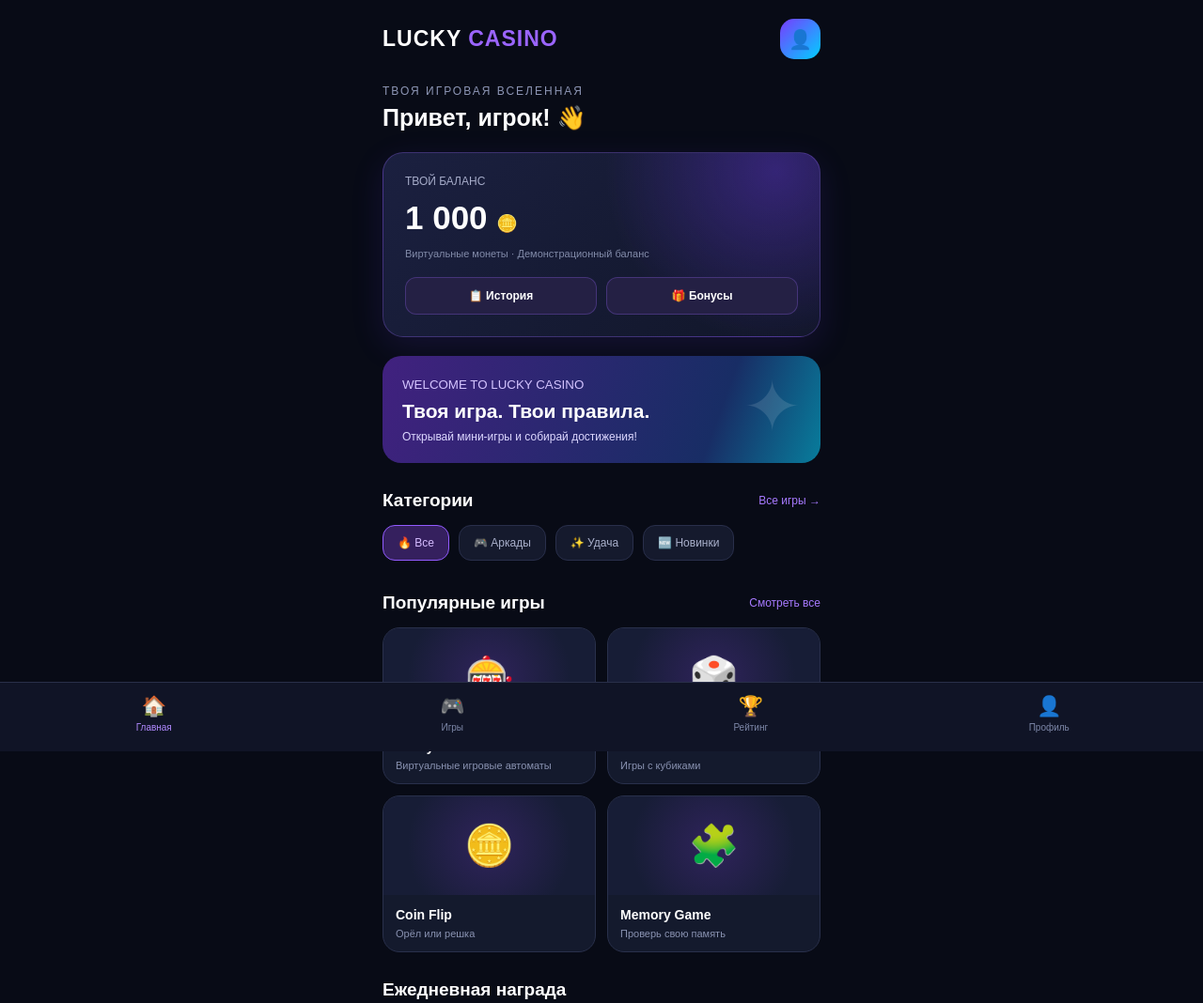
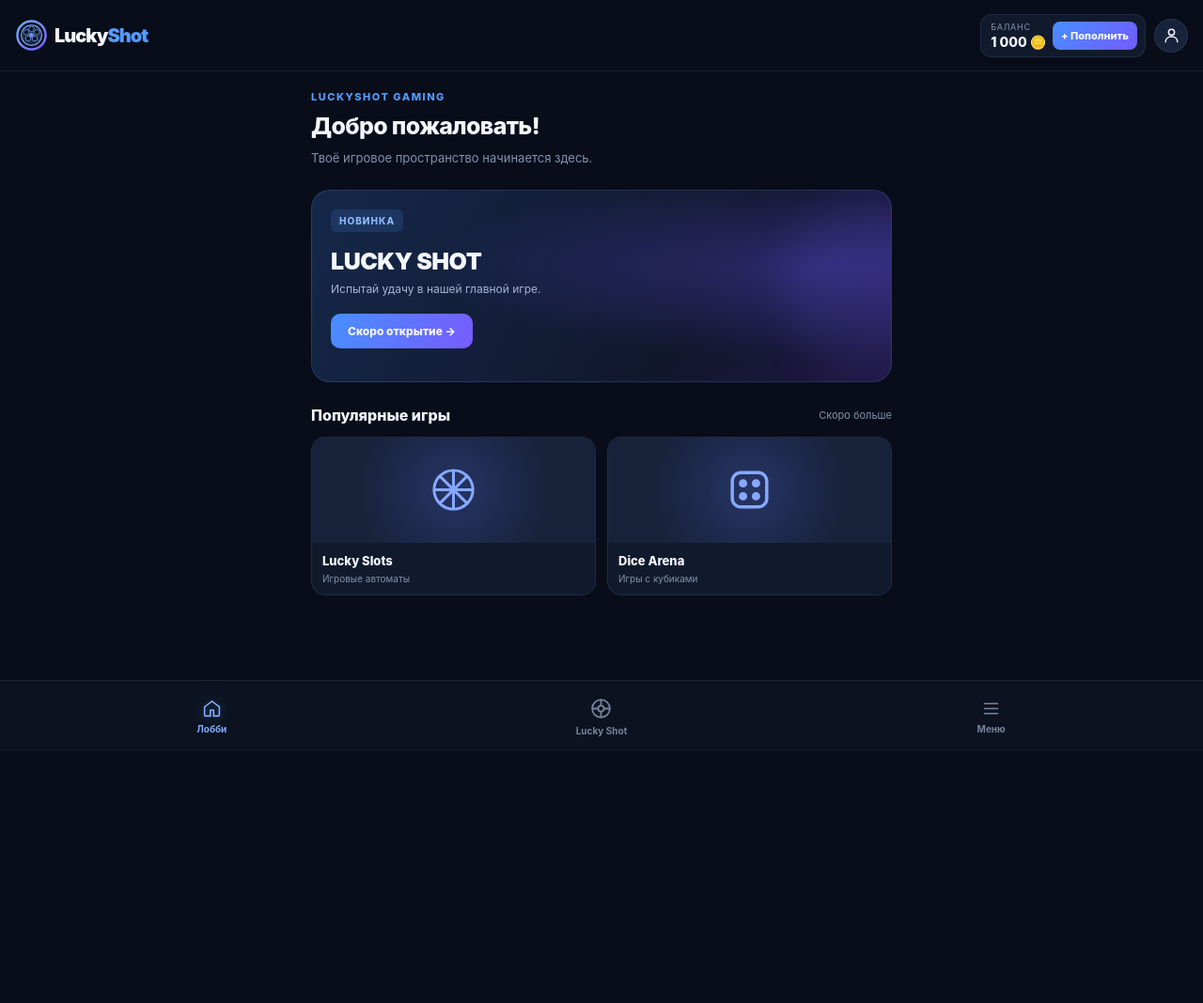
Before and after one commit to istominaleksandr511-coder/lucky-casino, a plain HTML site: page index.html in a window 1280 px wide. Shown: the top 1068 px of the page at 94% size. After the commit the page ends 800 px from the top, so only its background shows below. Drawn offline with Linux system fonts and the light colour scheme.

Commit message:
NEW index.html

```diff
--- a/index.html
+++ b/index.html
@@ -3,245 +3,583 @@
 <html lang="ru">
 <head>
 <meta charset="UTF-8">
-<meta name="viewport" content="width=device-width, initial-scale=1.0">
-<meta name="theme-color" content="#080b16">
-<title>Lucky Casino</title>
+<meta name="viewport" content="width=device-width, initial-scale=1.0, maximum-scale=1.0, user-scalable=no">
+<meta name="theme-color" content="#090D19">
+<title>LuckyShot</title>
+
 <script src="https://telegram.org/js/telegram-web-app.js"></script>
 
 <style>
-*{box-sizing:border-box;margin:0;padding:0}
-body{
-  background:#080b16;color:#fff;
-  font-family:Arial,sans-serif;
-  min-height:100vh;padding-bottom:100px;
+:root {
+    --bg: #090D19;
+    --panel: #111A2D;
+    --panel2: #17233B;
+    --blue: #559BFF;
+    --purple: #8568FF;
+    --text: #F5F7FF;
+    --muted: #8491AC;
+    --border: rgba(135,160,210,.13);
 }
-.app{max-width:500px;margin:auto;padding:20px 17px}
-.header{display:flex;justify-content:space-between;align-items:center;margin-bottom:27px}
-.logo{font-size:23px;font-weight:900;letter-spacing:1px}
-.logo span{color:#9b65ff}
-.profile{
-  width:43px;height:43px;border-radius:15px;
-  display:grid;place-items:center;
-  background:linear-gradient(135deg,#783cff,#00cfff);
-  font-size:20px;
+
+* {
+    box-sizing: border-box;
+    margin: 0;
+    padding: 0;
+    -webkit-tap-highlight-color: transparent;
 }
-.welcome{font-size:12px;color:#8d96b5;letter-spacing:2px}
-h1{font-size:25px;margin-top:7px}
-.balance-card{
-  margin-top:22px;padding:23px;
-  border-radius:22px;
-  background:radial-gradient(circle at 90% 10%,#753bff55,transparent 40%),
-  linear-gradient(135deg,#1b2040,#111629);
-  border:1px solid #7653c966;
-  box-shadow:0 10px 35px #713dff20;
+
+body {
+    background: var(--bg);
+    color: var(--text);
+    font-family: Inter, -apple-system, BlinkMacSystemFont,
+                 "Segoe UI", sans-serif;
+    min-height: 100vh;
+    padding-bottom: 100px;
 }
-.balance-title{font-size:12px;color:#a6acc9}
-.balance-number{font-size:35px;font-weight:900;margin:12px 0}
-.balance-number span{font-size:18px;color:#a878ff}
-.balance-note{font-size:11px;color:#828ba9}
-.actions{display:flex;gap:10px;margin-top:19px}
-.action{
-  flex:1;padding:12px;border:1px solid #7653c966;
-  border-radius:12px;background:#242044;color:white;
-  font-weight:bold;font-size:12px;
+
+button {
+    font: inherit;
+    border: none;
+    cursor: pointer;
+    color: inherit;
 }
-.banner{
-  margin-top:20px;padding:21px;
-  border-radius:20px;
-  background:linear-gradient(110deg,#41217f,#182d65 75%,#087d9c);
-  position:relative;overflow:hidden;
+
+/* HEADER */
+
+.header {
+    height: 76px;
+    padding: 0 16px;
+    display: flex;
+    align-items: center;
+    justify-content: space-between;
+    gap: 10px;
+    border-bottom: 1px solid var(--border);
+    background: rgba(9,13,25,.96);
+    position: sticky;
+    top: 0;
+    z-index: 10;
 }
-.banner:after{
-  content:"✦";position:absolute;right:20px;top:10px;
-  font-size:75px;color:#ffffff20;
+
+.brand {
+    display: flex;
+    align-items: center;
+    gap: 7px;
+    min-width: 0;
 }
-.banner small{color:#d4c4ff}
-.banner h2{font-size:21px;margin:8px 0}
-.banner p{font-size:12px;color:#ddd8ff}
-.section{margin-top:29px}
-.section-head{display:flex;justify-content:space-between;align-items:center;margin-bottom:15px}
-.section-head h2{font-size:19px}
-.section-head span{font-size:12px;color:#a77aff}
-.categories{display:flex;gap:10px;overflow-x:auto;padding-bottom:5px}
-.category{
-  white-space:nowrap;border:1px solid #292f4b;
-  background:#151a2d;color:#aab1cc;
-  padding:11px 15px;border-radius:13px;font-size:12px;
+
+.logo {
+    width: 35px;
+    height: 35px;
+    flex-shrink: 0;
 }
-.category.active{background:#35205e;color:#d6bdff;border-color:#925bff}
-.games{display:grid;grid-template-columns:1fr 1fr;gap:12px}
-.game{
-  background:#141a2d;border:1px solid #29304b;
-  border-radius:18px;overflow:hidden;
+
+.brand-name {
+    font-size: 20px;
+    font-weight: 900;
+    letter-spacing: -1px;
+    white-space: nowrap;
 }
-.game-art{
-  height:105px;display:grid;place-items:center;
-  font-size:43px;
-  background:radial-gradient(circle,#6636b955,#171d36 70%);
+
+.brand-name span {
+    color: var(--blue);
 }
-.game-info{padding:13px}
-.game-info h3{font-size:14px}
-.game-info p{font-size:11px;color:#8992b1;margin-top:6px}
-.bonus{
-  display:flex;align-items:center;gap:15px;
-  padding:17px;background:#171b30;
-  border:1px solid #343052;border-radius:17px;
+
+.header-right {
+    display: flex;
+    align-items: center;
+    gap: 9px;
 }
-.bonus-icon{font-size:32px}
-.bonus-text{flex:1}
-.bonus-text b{font-size:13px}
-.bonus-text p{font-size:11px;color:#8992b1;margin-top:5px}
-.bonus button{
-  border:0;border-radius:10px;padding:10px 12px;
-  background:#743fff;color:white;font-weight:bold;
+
+.wallet {
+    display: flex;
+    align-items: center;
+    gap: 7px;
+    background: var(--panel);
+    border: 1px solid var(--border);
+    border-radius: 12px;
+    padding: 7px 8px 7px 10px;
 }
-.bottom{
-  position:fixed;bottom:0;left:0;width:100%;
-  background:#101426;border-top:1px solid #292f49;
-  display:flex;justify-content:space-around;
-  padding:13px 5px 20px;z-index:5;
+
+.wallet-info {
+    display: flex;
+    flex-direction: column;
+    gap: 2px;
 }
-.nav{
-  border:0;background:none;color:#7e88a9;
-  font-size:10px;min-width:55px;
+
+.wallet-label {
+    font-size: 9px;
+    color: var(--muted);
+    letter-spacing: .7px;
 }
-.nav span{display:block;font-size:21px;margin-bottom:5px}
-.nav.active{color:#b18aff}
-.toast{
-  position:fixed;bottom:90px;left:50%;
-  transform:translateX(-50%);
-  background:#292044;border:1px solid #895bff;
-  border-radius:12px;padding:12px 17px;
-  font-size:12px;display:none;z-index:10;
+
+.wallet-value {
+    font-size: 14px;
+    font-weight: 800;
+    white-space: nowrap;
+}
+
+.add-button {
+    background: linear-gradient(135deg, #478FFF, #745AFF);
+    border-radius: 8px;
+    padding: 8px 9px;
+    font-size: 11px;
+    font-weight: 800;
+    white-space: nowrap;
+}
+
+.profile-button {
+    width: 36px;
+    height: 36px;
+    border-radius: 50%;
+    display: flex;
+    align-items: center;
+    justify-content: center;
+    background: var(--panel2);
+    border: 1px solid var(--border);
+    flex-shrink: 0;
+}
+
+.profile-button svg {
+    width: 19px;
+    height: 19px;
+}
+
+/* MAIN */
+
+.main {
+    max-width: 650px;
+    margin: 0 auto;
+    padding: 20px 16px;
+}
+
+.welcome {
+    margin-bottom: 23px;
+}
+
+.welcome-label {
+    font-size: 11px;
+    color: var(--blue);
+    font-weight: 800;
+    letter-spacing: 1.5px;
+    margin-bottom: 9px;
+}
+
+.welcome h1 {
+    font-size: 25px;
+    line-height: 1.2;
+    font-weight: 850;
+    letter-spacing: -.7px;
+}
+
+.welcome p {
+    font-size: 13px;
+    line-height: 1.6;
+    color: var(--muted);
+    margin-top: 9px;
+}
+
+/* FEATURE */
+
+.feature {
+    position: relative;
+    overflow: hidden;
+    min-height: 205px;
+    border-radius: 20px;
+    padding: 20px;
+    background:
+        radial-gradient(ellipse at 90% 40%,
+        rgba(111,83,255,.30), transparent 55%),
+        linear-gradient(120deg, #152849, #11172D 65%, #201642);
+    border: 1px solid rgba(110,145,255,.2);
+    margin-bottom: 25px;
+}
+
+.feature::after {
+    content: "";
+    position: absolute;
+    width: 190px;
+    height: 190px;
+    right: -75px;
+    top: 10px;
+    border-radius: 50%;
+    background: rgba(95,110,255,.10);
+    filter: blur(20px);
+}
+
+.feature-content {
+    position: relative;
+    z-index: 2;
+}
+
+.feature-tag {
+    display: inline-block;
+    padding: 6px 9px;
+    border-radius: 6px;
+    background: rgba(80,145,255,.15);
+    color: #8CB9FF;
+    font-size: 10px;
+    font-weight: 800;
+    letter-spacing: 1px;
+}
+
+.feature h2 {
+    font-size: 25px;
+    font-weight: 900;
+    margin-top: 16px;
+    letter-spacing: -.5px;
+}
+
+.feature p {
+    color: #A6B5D1;
+    font-size: 12px;
+    margin-top: 7px;
+}
+
+.feature-button {
+    margin-top: 19px;
+    background: linear-gradient(110deg, #478FFF, #785BFF);
+    padding: 11px 18px;
+    border-radius: 10px;
+    font-size: 12px;
+    font-weight: 800;
+}
+
+/* SECTION */
+
+.section-title {
+    display: flex;
+    align-items: center;
+    justify-content: space-between;
+    margin-bottom: 13px;
+}
+
+.section-title h3 {
+    font-size: 16px;
+    font-weight: 800;
+}
+
+.section-title span {
+    font-size: 11px;
+    color: var(--muted);
+}
+
+/* GAME CARDS */
+
+.game-grid {
+    display: grid;
+    grid-template-columns: repeat(2, minmax(0, 1fr));
+    gap: 12px;
+}
+
+.game-card {
+    min-width: 0;
+    background: var(--panel);
+    border: 1px solid var(--border);
+    border-radius: 15px;
+    overflow: hidden;
+}
+
+.game-art {
+    height: 112px;
+    display: flex;
+    align-items: center;
+    justify-content: center;
+    background:
+        radial-gradient(circle at center,
+        rgba(93,117,255,.22), transparent 65%),
+        #17223A;
+}
+
+.game-art svg {
+    width: 55px;
+    height: 55px;
+    color: #86A9FF;
+}
+
+.game-info {
+    padding: 11px;
+}
+
+.game-info h4 {
+    font-size: 13px;
+    font-weight: 800;
+}
+
+.game-info p {
+    color: var(--muted);
+    font-size: 10px;
+    margin-top: 5px;
+}
+
+/* BOTTOM NAVIGATION */
+
+.bottom-nav {
+    position: fixed;
+    bottom: 0;
+    left: 0;
+    right: 0;
+    height: 76px;
+    padding: 8px 18px calc(8px + env(safe-area-inset-bottom));
+    background: rgba(13,19,33,.97);
+    border-top: 1px solid var(--border);
+    display: grid;
+    grid-template-columns: repeat(3, 1fr);
+    z-index: 20;
+    backdrop-filter: blur(18px);
+}
+
+.nav-item {
+    display: flex;
+    flex-direction: column;
+    justify-content: center;
+    align-items: center;
+    gap: 5px;
+    background: transparent;
+    color: #77849E;
+    font-size: 10px;
+    font-weight: 650;
+}
+
+.nav-item svg {
+    width: 21px;
+    height: 21px;
+}
+
+.nav-item.active {
+    color: #83AFFF;
+}
+
+.nav-item.active svg {
+    filter: drop-shadow(0 0 7px rgba(80,145,255,.5));
+}
+
+.nav-item.center svg {
+    width: 25px;
+    height: 25px;
+}
+
+button:active {
+    transform: scale(.97);
+}
+
+/* SMALL SCREENS */
+
+@media (max-width: 360px) {
+    .header {
+        padding: 0 10px;
+        gap: 5px;
+    }
+
+    .brand-name {
+        font-size: 17px;
+    }
+
+    .logo {
+        width: 30px;
+        height: 30px;
+    }
+
+    .header-right {
+        gap: 6px;
+    }
+
+    .wallet {
+        padding: 6px;
+        gap: 5px;
+    }
+
+    .wallet-value {
+        font-size: 12px;
+    }
+
+    .add-button {
+        font-size: 10px;
+        padding: 7px;
+    }
+
+    .profile-button {
+        width: 32px;
+        height: 32px;
+    }
 }
 </style>
 </head>
 
 <body>
-<main class="app">
 
 <header class="header">
-  <div class="logo">LUCKY <span>CASINO</span></div>
-  <div class="profile">👤</div>
+
+    <div class="brand">
+        <!-- Фирменный барабан LuckyShot -->
+        <svg class="logo" viewBox="0 0 100 100" fill="none">
+            <defs>
+                <linearGradient id="metal" x1="0" y1="0" x2="1" y2="1">
+                    <stop stop-color="#72B5FF"/>
+                    <stop offset="1" stop-color="#795CFF"/>
+                </linearGradient>
+            </defs>
+            <circle cx="50" cy="50" r="43" stroke="url(#metal)" stroke-width="7"/>
+            <circle cx="50" cy="50" r="31" fill="#192943" stroke="#80A9FF" stroke-width="3"/>
+            <g fill="#0A1020" stroke="#83AFFF" stroke-width="2">
+                <circle cx="50" cy="31" r="8"/>
+                <circle cx="66" cy="41" r="8"/>
+                <circle cx="60" cy="60" r="8"/>
+                <circle cx="40" cy="60" r="8"/>
+                <circle cx="34" cy="41" r="8"/>
+            </g>
+            <circle cx="50" cy="50" r="7" fill="url(#metal)"/>
+        </svg>
+
+        <div class="brand-name">Lucky<span>Shot</span></div>
+    </div>
+
+    <div class="header-right">
+
+        <div class="wallet">
+            <div class="wallet-info">
+                <span class="wallet-label">БАЛАНС</span>
+                <span class="wallet-value">1 000 🪙</span>
+            </div>
+            <button class="add-button" onclick="showMessage('Пополнение скоро появится')">
+                + Пополнить
+            </button>
+        </div>
+
+        <button class="profile-button" onclick="showMessage('Профиль скоро появится')" aria-label="Профиль">
+            <svg viewBox="0 0 24 24" fill="none" stroke="currentColor"
+                 stroke-width="1.8" stroke-linecap="round">
+                <circle cx="12" cy="8" r="4"/>
+                <path d="M4 21c0-4.2 3.6-7 8-7s8 2.8 8 7"/>
+            </svg>
+        </button>
+
+    </div>
 </header>
 
-<div class="welcome">ТВОЯ ИГРОВАЯ ВСЕЛЕННАЯ</div>
-<h1 id="greeting">Привет, игрок! 👋</h1>
+<main class="main">
 
-<section class="balance-card">
-  <div class="balance-title">ТВОЙ БАЛАНС</div>
-  <div class="balance-number">1 000 <span>🪙</span></div>
-  <div class="balance-note">Виртуальные монеты · Демонстрационный баланс</div>
-  <div class="actions">
-    <button class="action" onclick="notify('История скоро появится')">📋 История</button>
-    <button class="action" onclick="notify('Бонусы скоро появятся')">🎁 Бонусы</button>
+    <section class="welcome">
+        <div class="welcome-label">LUCKYSHOT GAMING</div>
+        <h1>Добро пожаловать!</h1>
+        <p>Твоё игровое пространство начинается здесь.</p>
+    </section>
+
+    <section class="feature">
+        <div class="feature-content">
+            <span class="feature-tag">НОВИНКА</span>
+            <h2>LUCKY SHOT</h2>
+            <p>Испытай удачу в нашей главной игре.</p>
+            <button class="feature-button"
+                    onclick="showMessage('Lucky Shot скоро появится')">
+                Скоро открытие →
+            </button>
         </div>
     </section>
 
-<section class="banner">
-  <small>WELCOME TO LUCKY CASINO</small>
-  <h2>Твоя игра. Твои правила.</h2>
-  <p>Открывай мини-игры и собирай достижения!</p>
-</section>
+    <section>
+        <div class="section-title">
+            <h3>Популярные игры</h3>
+            <span>Скоро больше</span>
+        </div>
 
-<section class="section">
-  <div class="section-head">
-    <h2>Категории</h2>
-    <span>Все игры →</span>
+        <div class="game-grid">
+
+            <article class="game-card">
+                <div class="game-art">
+                    <svg viewBox="0 0 24 24" fill="none" stroke="currentColor"
+                         stroke-width="1.3">
+                        <circle cx="12" cy="12" r="9"/>
+                        <path d="M12 3v18M3 12h18M5.6 5.6l12.8 12.8M18.4 5.6L5.6 18.4"/>
+                    </svg>
                 </div>
-  <div class="categories">
-    <button class="category active" onclick="notify('Все игры')">🔥 Все</button>
-    <button class="category" onclick="notify('Аркады скоро появятся')">🎮 Аркады</button>
-    <button class="category" onclick="notify('Удача скоро появится')">✨ Удача</button>
-    <button class="category" onclick="notify('Новинки скоро появятся')">🆕 Новинки</button>
+                <div class="game-info">
+                    <h4>Lucky Slots</h4>
+                    <p>Игровые автоматы</p>
                 </div>
-</section>
+            </article>
 
-<section class="section">
-  <div class="section-head">
-    <h2>Популярные игры</h2>
-    <span>Смотреть все</span>
+            <article class="game-card">
+                <div class="game-art">
+                    <svg viewBox="0 0 24 24" fill="none" stroke="currentColor"
+                         stroke-width="1.5">
+                        <rect x="4" y="4" width="16" height="16" rx="4"/>
+                        <circle cx="9" cy="9" r="1.2" fill="currentColor"/>
+                        <circle cx="15" cy="15" r="1.2" fill="currentColor"/>
+                        <circle cx="15" cy="9" r="1.2" fill="currentColor"/>
+                        <circle cx="9" cy="15" r="1.2" fill="currentColor"/>
+                    </svg>
                 </div>
-  <div class="games">
-    <div class="game" onclick="notify('Lucky Slots скоро появится')">
-      <div class="game-art">🎰</div>
                 <div class="game-info">
-        <h3>Lucky Slots</h3>
-        <p>Виртуальные игровые автоматы</p>
-      </div>
-    </div>
-    <div class="game" onclick="notify('Dice скоро появится')">
-      <div class="game-art">🎲</div>
-      <div class="game-info">
-        <h3>Dice Arena</h3>
+                    <h4>Dice Arena</h4>
                     <p>Игры с кубиками</p>
                 </div>
-    </div>
-    <div class="game" onclick="notify('Coin Flip скоро появится')">
-      <div class="game-art">🪙</div>
-      <div class="game-info">
-        <h3>Coin Flip</h3>
-        <p>Орёл или решка</p>
-      </div>
-    </div>
-    <div class="game" onclick="notify('Memory Game скоро появится')">
-      <div class="game-art">🧩</div>
-      <div class="game-info">
-        <h3>Memory Game</h3>
-        <p>Проверь свою память</p>
-      </div>
-    </div>
-  </div>
-</section>
+            </article>
 
-<section class="section">
-  <div class="section-head"><h2>Ежедневная награда</h2></div>
-  <div class="bonus">
-    <div class="bonus-icon">🎁</div>
-    <div class="bonus-text">
-      <b>Бонус за вход</b>
-      <p>Заходи каждый день и получай награды</p>
-    </div>
-    <button onclick="notify('Скоро добавим ежедневные награды')">Скоро</button>
         </div>
     </section>
 
 </main>
 
-<nav class="bottom">
-  <button class="nav active" onclick="navigate(this,'Главная')"><span>🏠</span>Главная</button>
-  <button class="nav" onclick="navigate(this,'Игры')"><span>🎮</span>Игры</button>
-  <button class="nav" onclick="navigate(this,'Рейтинг')"><span>🏆</span>Рейтинг</button>
-  <button class="nav" onclick="navigate(this,'Профиль')"><span>👤</span>Профиль</button>
+<nav class="bottom-nav">
+
+    <button class="nav-item active" onclick="setTab(this)">
+        <svg viewBox="0 0 24 24" fill="none" stroke="currentColor"
+             stroke-width="1.8" stroke-linecap="round">
+            <path d="m3 10 9-7 9 7v10a1 1 0 0 1-1 1h-6v-7h-4v7H4a1 1 0 0 1-1-1z"/>
+        </svg>
+        <span>Лобби</span>
+    </button>
+
+    <button class="nav-item center" onclick="setTab(this)">
+        <svg viewBox="0 0 24 24" fill="none" stroke="currentColor"
+             stroke-width="1.7">
+            <circle cx="12" cy="12" r="9"/>
+            <circle cx="12" cy="12" r="3"/>
+            <path d="M12 3v6m9 3h-6M12 21v-6M3 12h6"/>
+        </svg>
+        <span>Lucky Shot</span>
+    </button>
+
+    <button class="nav-item" onclick="setTab(this)">
+        <svg viewBox="0 0 24 24" fill="none" stroke="currentColor"
+             stroke-width="1.8" stroke-linecap="round">
+            <path d="M4 6h16M4 12h16M4 18h16"/>
+        </svg>
+        <span>Меню</span>
+    </button>
+
 </nav>
-
-<div class="toast" id="toast"></div>
 
 <script>
 const tg = window.Telegram?.WebApp;
 
-if(tg){
+if (tg) {
     tg.ready();
     tg.expand();
-  const user = tg.initDataUnsafe?.user;
-  if(user?.first_name){
-    document.getElementById("greeting").textContent =
-      "Привет, " + user.first_name + "! 👋";
+}
+
+function showMessage(message) {
+    if (tg) {
+        tg.showAlert(message);
+    } else {
+        alert(message);
     }
 }
 
-function notify(message){
-  const el=document.getElementById("toast");
-  el.textContent=message;
-  el.style.display="block";
-  setTimeout(()=>el.style.display="none",2200);
+function setTab(button) {
+    document.querySelectorAll('.nav-item').forEach(item => {
+        item.classList.remove('active');
+    });
+
+    button.classList.add('active');
+
+    const tab = button.innerText.trim();
+
+    if (tab !== 'Лобби') {
+        showMessage(tab + ' — этот раздел пока в разработке');
     }
-
-function navigate(button,section){
-  document.querySelectorAll(".nav").forEach(x=>x.classList.remove("active"));
-  button.classList.add("active");
-  if(section!=="Главная") notify(section+" скоро появится");
 }
 </script>
+
 </body>
 </html>
```
Lines whose indentation alone changed are shown as unchanged.
